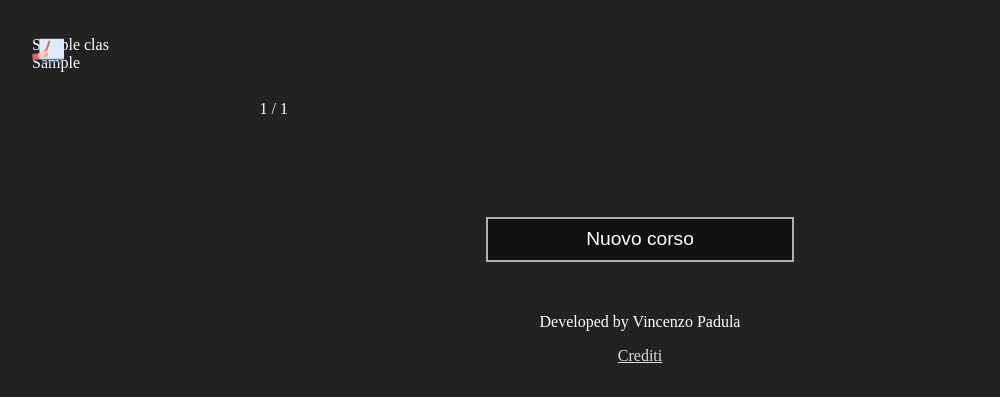
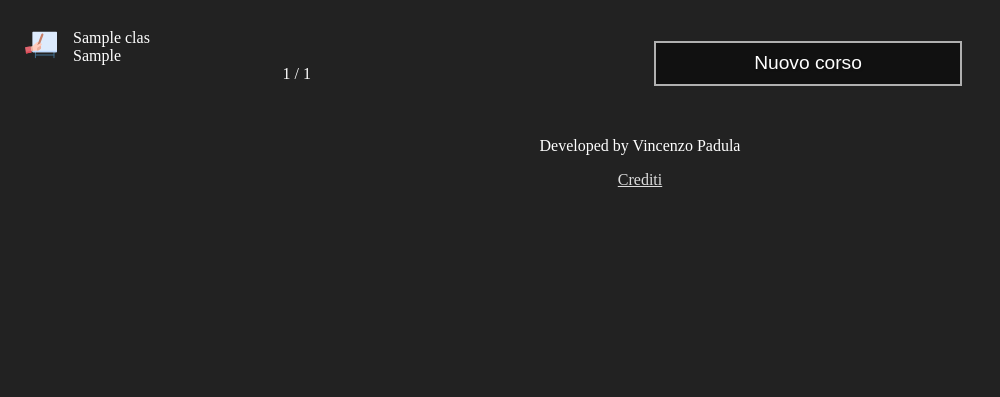
Before and after one commit to padvincenzo/lesson-player, a PHP site: page / in a window 1280 px wide. Shown: the part 432-829 px from the top of the page, without its empty margins (0-1000 px from the left). After the commit the page ends 619 px from the top, so only its background shows below. Run offline with PHP 8.4, Linux system fonts and the light colour scheme; tables that the repository leaves empty hold one stand-in row (values such as "Sample post").

Commit message:
Little improvements to classes/lessons view

```diff
--- a/style/cards.css
+++ b/style/cards.css
@@ -18,6 +18,7 @@
 
 .cards {
   text-align: left;
+  position: relative;
 }
 
 .cards:empty {
@@ -30,24 +31,32 @@
   font-size: 2em;
 }
 
+.card,
+.card:hover, .card:hover::after,
+.card:active, .card:active::after,
+.card:focus, .card:focus::after {
+  user-select: none;
+  outline: none;
+  -webkit-tap-highlight-color: transparent;
+}
+
 .card {
   display: inline-block;
-  padding: 1em;
-  margin: 1em;
-  width: 16em;
-  height: 7em;
+  padding: 1em 1em 1em 4em;
+  margin: 0.5em;
+  width: 20em;
+  height: 6em;
   position: relative;
-  user-select: none;
-  outline: none;
   cursor: pointer;
+  border: 1px solid transparent;
+  box-sizing: border-box;
+  float: left;
 }
 
 .card:hover,
 .card:active,
 .card:focus {
   z-index: 2;
-  user-select: none;
-  outline: none;
 }
 
 .card:hover::after,
@@ -87,25 +93,26 @@
   background-size: 2em;
 }
 
-.card .title {
-  text-align: left;
-  position: absolute;
-  top: 1em;
-  left: 3.5em;
-  width: 13.5em;
+.card.watched {
+  color: var(--color-primary-opaque);
 }
 
-.card .title div {
-  white-space: nowrap;
-  overflow: hidden;
-  text-overflow: ellipsis;
+.card.watched::before {
+  opacity: 0.5;
+}
+
+.card.watched.class::before {
+  background: url("../img/whiteboard_watched.svg");
+  background-size: 2em;
+}
+
+.card.watched.lesson::before {
+  background: url("../img/multimedia_watched.svg");
+  background-size: 2em;
 }
 
 .card .progress {
-  text-align: center;
-  position: absolute;
-  top: 5em;
-  right: 1em;
+  text-align: right;
 }
 
 .card button {
```
Also changed, not shown: other parts of style/cards.css (+36 -23 lines).
